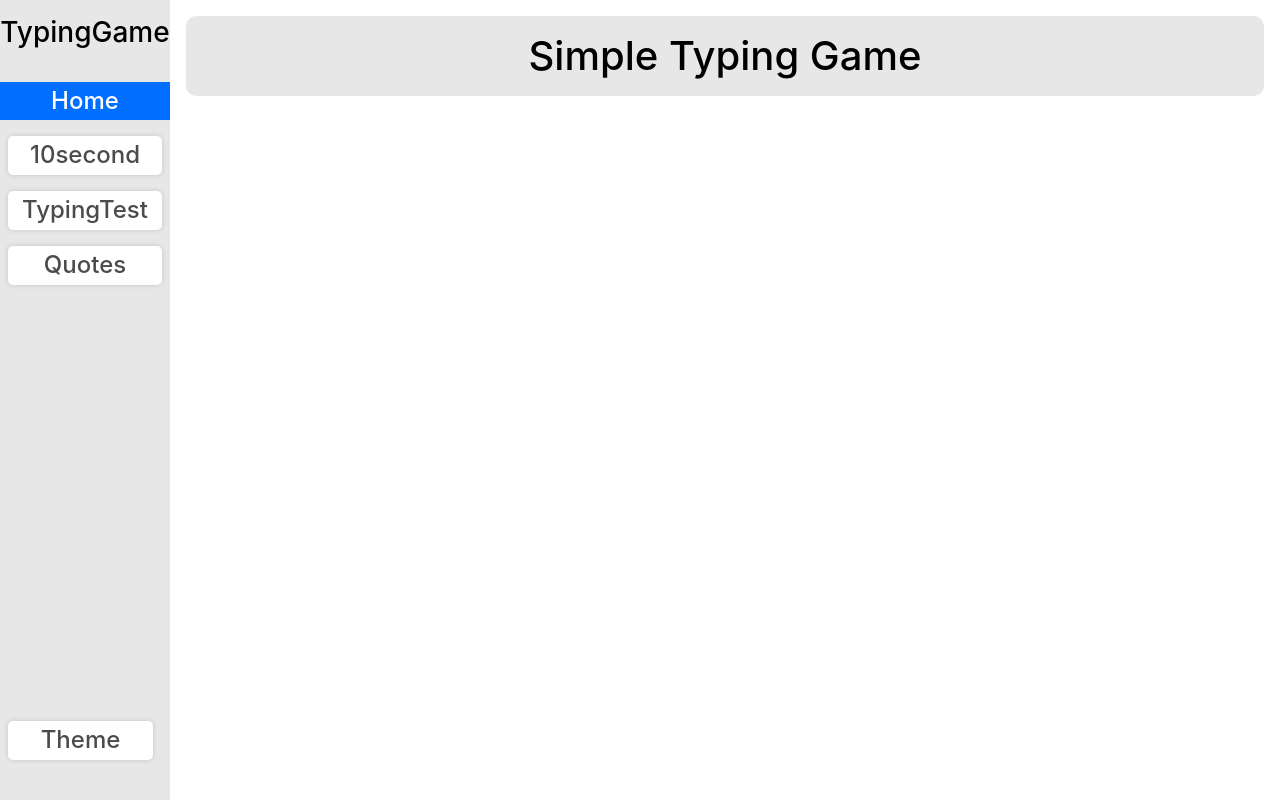
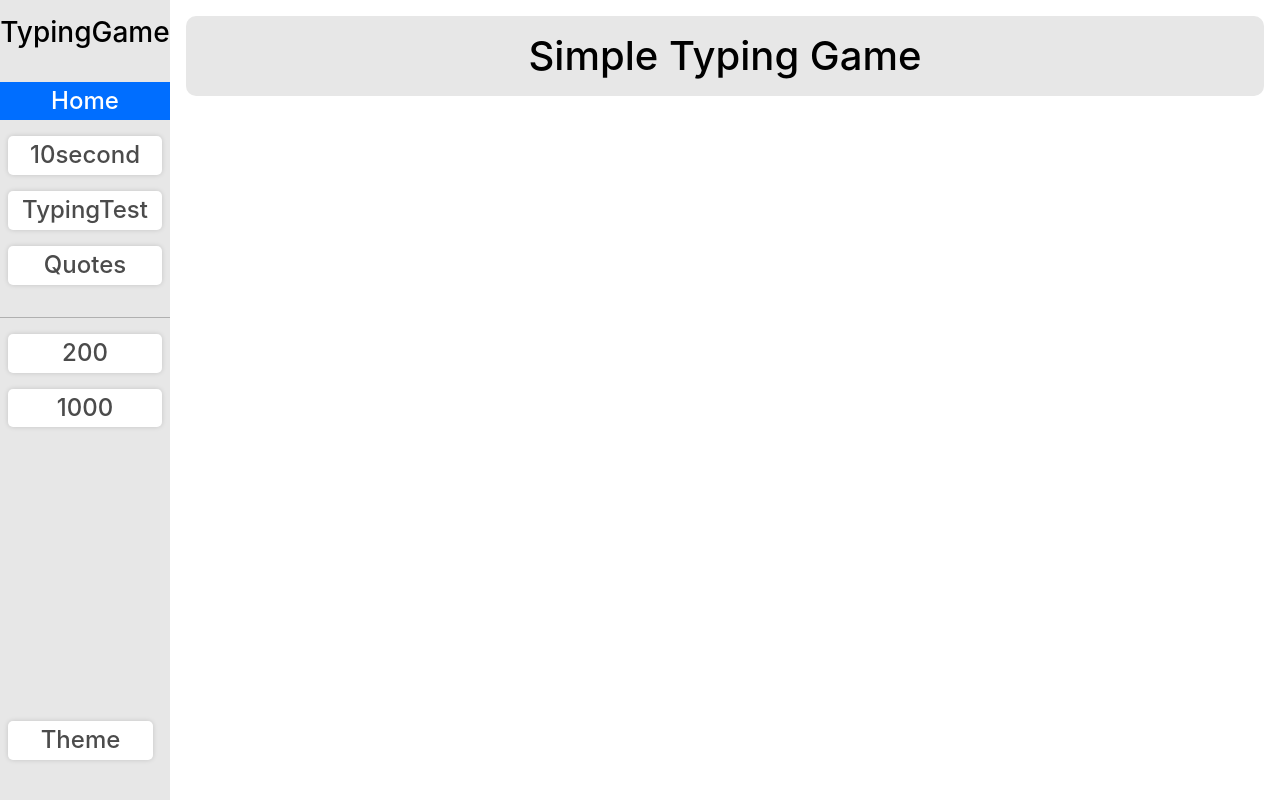
Before and after one commit to anthony-fdez/protypist, a React (Create React App) app: page / in a window 1280 px wide. Built offline with nearby package versions, Linux system fonts and the light colour scheme.

Commit message:
edited the side menu

```diff
--- a/src/components/SideMenu/SideMenu.js
+++ b/src/components/SideMenu/SideMenu.js
@@ -48,6 +48,20 @@ function SideMenu() {
             <h4>Quotes</h4>
           </div>
         </Link>
+        <hr
+          style={{ marginTop: "2rem" }}
+          className={theme ? "white-hr" : "dark-hr"}
+        ></hr>
+        <Link to="/200">
+          <div className={checkButtonClass("/200")}>
+            <h4>200</h4>
+          </div>
+        </Link>
+        <Link to="/1000">
+          <div className={checkButtonClass("/1000")}>
+            <h4>1000</h4>
+          </div>
+        </Link>
       </div>
       <div
         onClick={() => dispatch(changeMode())}
```
